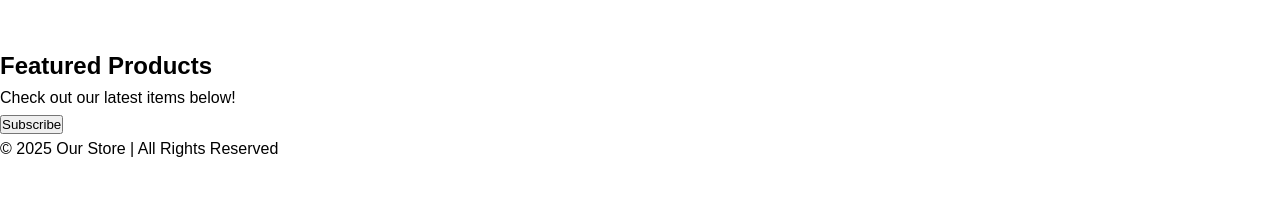
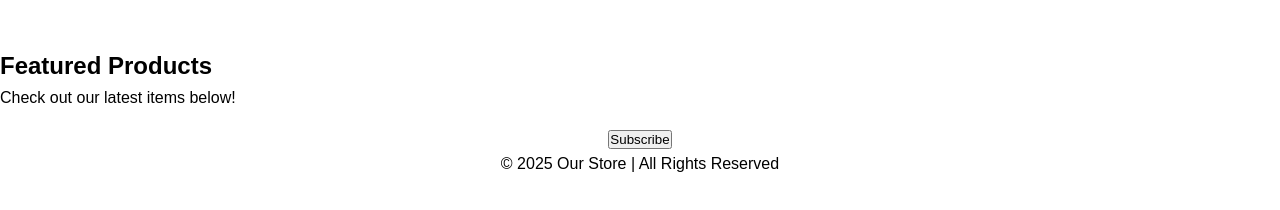
Before and after one commit to austinjbrock/Bookstore-site, a plain HTML site: page index.html in a window 1280 px wide. Shown: the part 218-428 px from the top of the page. Drawn offline with Linux system fonts and the light colour scheme.

Commit message:
added layout changes

```diff
--- a/bookhaven.css
+++ b/bookhaven.css
@@ -57,6 +57,11 @@
     color: #666;
   }
 
+  footer {
+    text-align: center;
+    margin-top: 15px;
+  }
+
   /* Gallery Layout */
   .gallery {
     display: grid;
```
